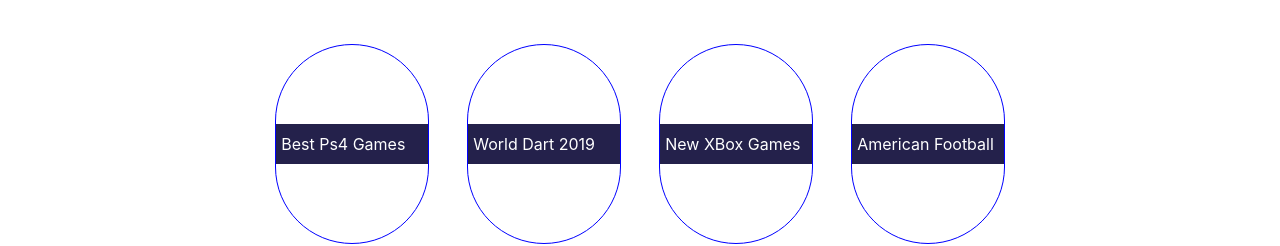
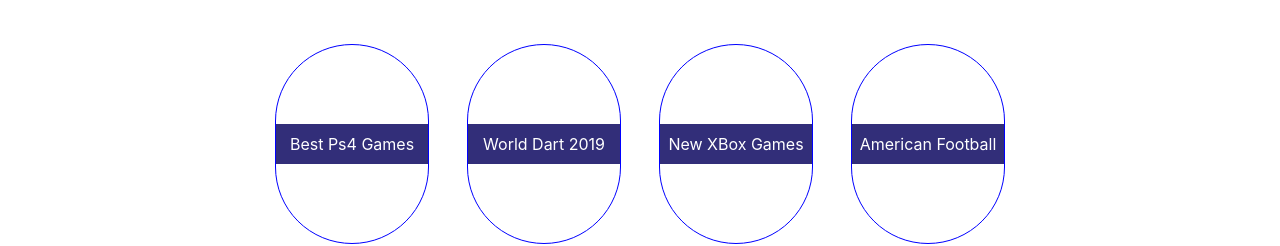
Before and after one commit to asmster666/game_layout, a React (Create React App) app: page / in a window 1280 px wide. Shown: the part 1120-1366 px from the top of the page. Built offline with nearby package versions, Linux system fonts and the light colour scheme.

Commit message:
add gradient for games

```diff
--- a/src/components/upcomingGames/gameItem/gameItem.sass
+++ b/src/components/upcomingGames/gameItem/gameItem.sass
@@ -7,10 +7,16 @@
     align-items: center
 
     &-backgr
-        background-color: rgb(36, 33, 75)
+        background-color: rgb(50, 46, 121)
         color: #fff
         padding: 10px 5px
         width: 100%
+        cursor: pointer
+        text-align: center
+
+        &:hover, &:focus
+            background: linear-gradient(to right, rgb(121, 210, 237), rgb(183, 251, 185))
+            color: rgb(50, 46, 121)
 
     @media screen and (min-width: 319px)
         width: 40%
```
